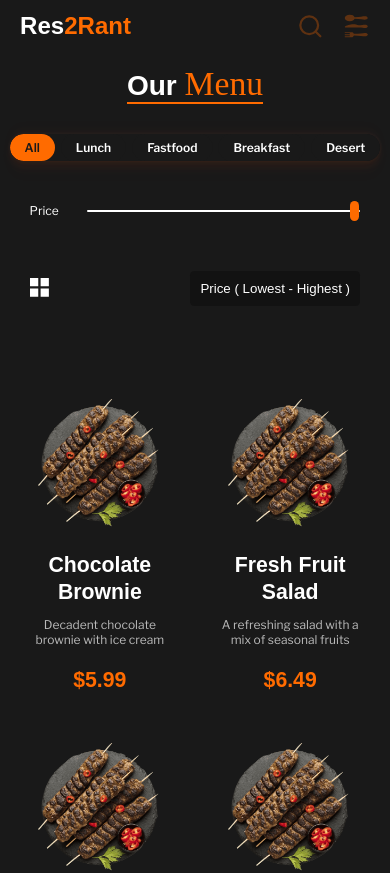
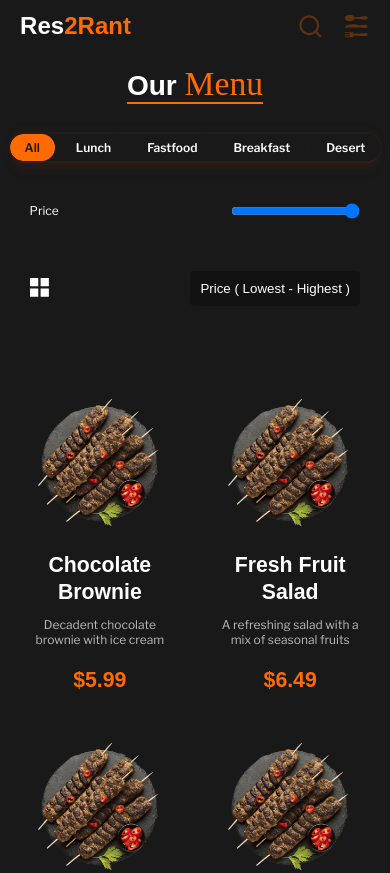
Before and after one commit to nazmus767921/Restaurant_project-1.00, a React (Vite) app: page /menu in a window 390 px wide. Shown: the top 873 px of the page. Built offline with nearby package versions, Linux system fonts and the light colour scheme; some icons are missing; a web font is replaced by a local one.

Commit message:
testing on phone

```diff
--- a/src/components/Form/InputRange.jsx
+++ b/src/components/Form/InputRange.jsx
@@ -15,7 +15,7 @@ const InputRange = ({ name, value, min, max, onChange, id }) => {
 				// aria-label="My Input Range"
 				value={value}
 				onChange={onChange}
-				className="slider"
+				// className="slider"
 			/>
 		</Wrapper>
 	);
```
